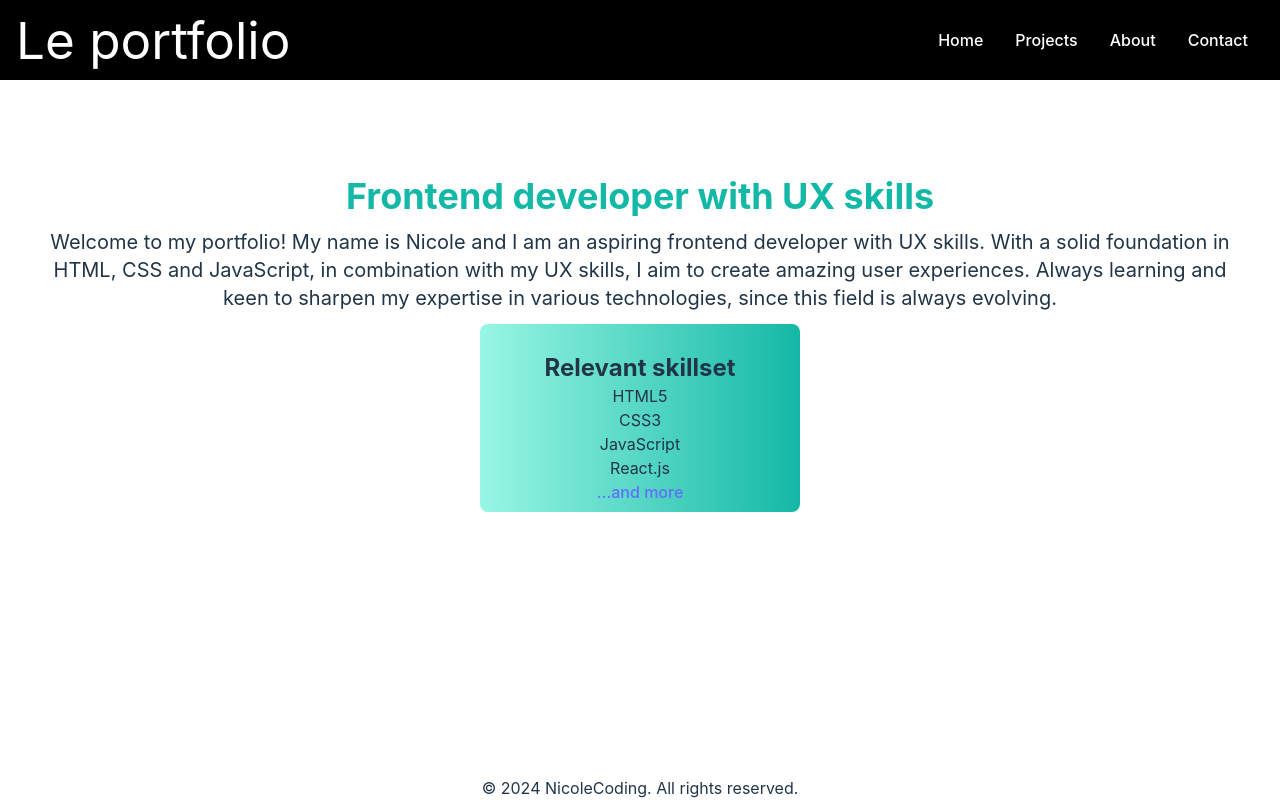
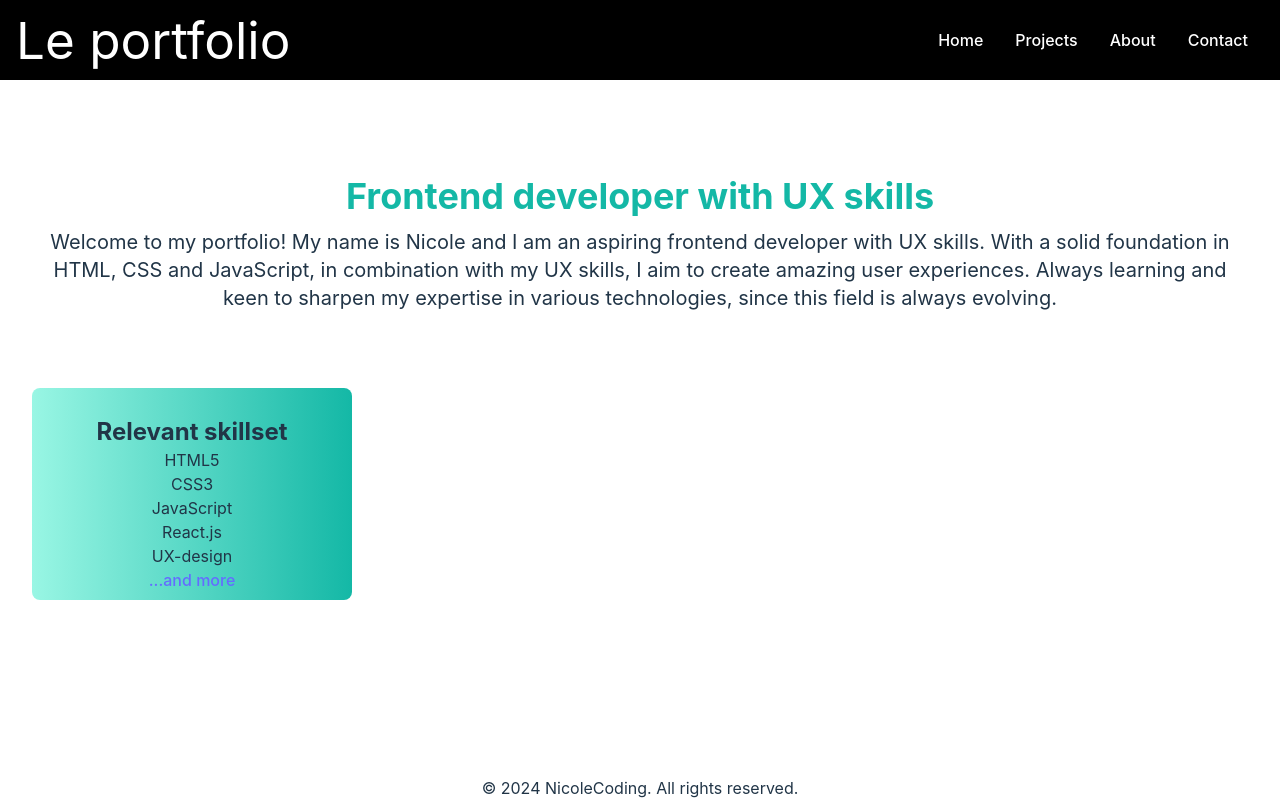
Before and after one commit to NicoleCoding/Portfolio-react, a React (Vite) app: page / in a window 1280 px wide. Built offline with nearby package versions, Linux system fonts and the light colour scheme.

Commit message:
- Fixed header to fit all screen sizes - Minor adjustments in home component to center the skills-box

```diff
--- a/src/App.jsx
+++ b/src/App.jsx
@@ -11,7 +11,7 @@ import { Switch, Router, Route } from "wouter";
 function App() {
 
   return (
-    <div className="min-h-screen flex flex-col">
+    <div className="min-h-screen flex flex-col w-screen">
      <Header />
      <Router>
         <main className="flex-grow pt-16 px-4 md:px-0">
--- a/src/components/Header.jsx
+++ b/src/components/Header.jsx
@@ -3,8 +3,8 @@ import Nav from "./Nav";
 export default function Header() {
 
     return (
-        <header className="bg-black sticky top-0 left-0 right-0 z-10 w-screen">
-            <div className=" px-4 flex justify-between items-center py-3">
+        <header className="bg-black sticky top-0 left-0 right-0 z-10 w-full">
+            <div className="max-w-7xl mx-auto px-4 flex justify-between items-center py-3">
             <h1 className="text-white">Le portfolio</h1>
             <Nav />
             </div>
--- a/src/components/Home.jsx
+++ b/src/components/Home.jsx
@@ -10,14 +10,18 @@ export default function Home() {
                 </p>
 
             </section>
-            <ul className="bg-gradient-to-r from-teal-200 to-teal-500 p-2 rounded-lg mx-auto w-80 flex flex-col items-center text-center">
+            <section className="bg-gradient-to-r from-teal-200 to-teal-500 p-2 mt-16 rounded-lg w-80 flex flex-col text-center">
+            <ul>
             <h2 className="font-bold text-2xl pt-5">Relevant skillset</h2>
                 <li>HTML5</li>
                 <li>CSS3</li>
                 <li>JavaScript</li>
                 <li>React.js</li>
+                <li>UX-design</li>
                 <li><Link href="/about">...and more</Link></li>
             </ul>
+            </section>
+
 
         </section>
 
--- a/src/index.css
+++ b/src/index.css
@@ -28,10 +28,13 @@ a:hover {
 
 body {
   margin: 0;
+  padding: 0;
   display: flex;
   place-items: center;
   min-width: 320px;
   min-height: 100vh;
+  overflow-x: hidden;
+
 }
 
 h1 {
```
